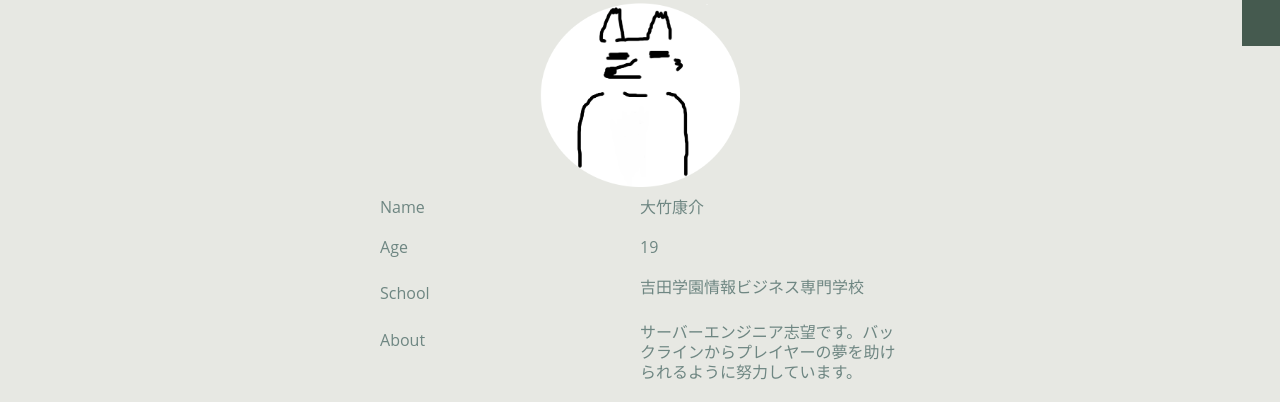
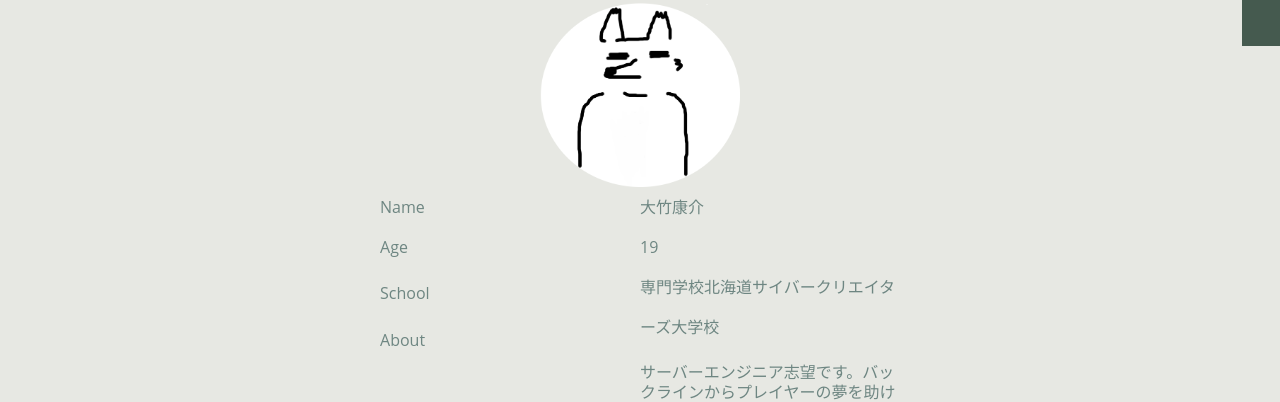
Before and after one commit to Tatunoko0411/portfolio, a plain HTML site: page profile.html in a window 1280 px wide. Shown: the part 207-609 px from the top of the page. Drawn offline with nearby package versions, Linux system fonts and the light colour scheme.

Commit message:
校名変更

```diff
--- a/profile.html
+++ b/profile.html
@@ -48,7 +48,7 @@
       <div class="profile-main">
         <div class="profile-main-column">
           <p>
-            Name 　 <br />
+            Name    <br />
             Age
           </p>
           <p style="line-height: 53px">School</p>
@@ -57,7 +57,7 @@
           </div>
         </div>
         <div class="profile-main-column">
-          <p>大竹康介<br />19<br />吉田学園情報ビジネス専門学校</p>
+          <p>大竹康介<br />19<br />専門学校北海道サイバークリエイターズ大学校</p>
           <p style="line-height: 20px; padding-top: 15px">
             サーバーエンジニア志望です。バックラインからプレイヤーの夢を助けられるように努力しています。
           </p>
```
